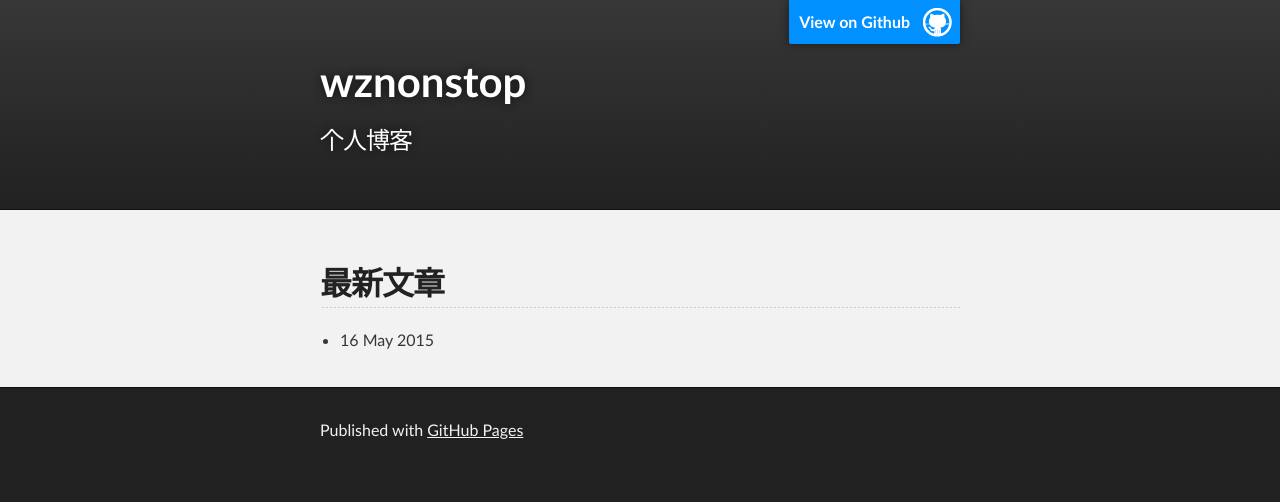
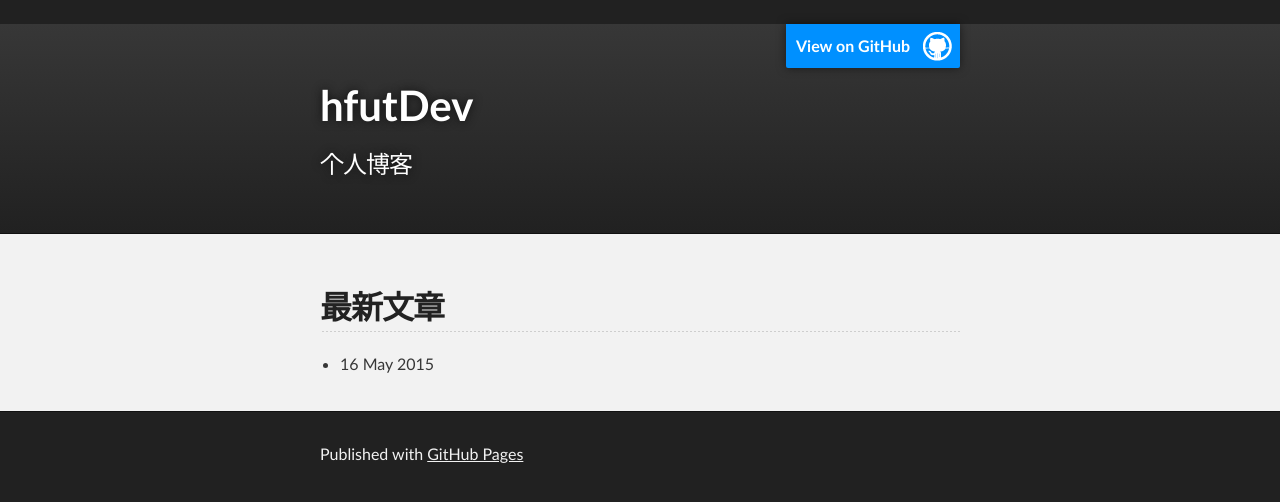
Before and after one commit to wznonstop/wznonstop.github.io, a Jekyll site: the page built from index.md, in a window 1280 px wide. Shown: the top 502 px of the page. Built offline with Jekyll 4.4.1, drawn with Linux system fonts in a browser that asks for light colours.

Commit message:
fix layout

```diff
--- a/_layouts/default.html
+++ b/_layouts/default.html
@@ -1,34 +1,37 @@
 <!DOCTYPE html>
 <html>
 　<head>
-		<meta charset="utf-8" />
-		<meta name="description" content="wznonstop.github.io:personal blog">
-		<link rel="stylesheet" type="text/css" media="screen" href="http://{{ site.baseurl }}/stylesheets/stylesheet.css" />
+    <meta charset='utf-8'>
+    <meta name="description" content="hfutdev.github.io : 技术分享博客">
+
+    <link rel="stylesheet" type="text/css" media="screen" href="http://{{ site.baseurl }}/stylesheets/stylesheet.css">
 　　 <title>{{ page.title }}</title>
 　</head>
   <body>
+
     <!-- HEADER -->
     <div id="header_wrap" class="outer">
       <header class="inner">
-				<a id="forkme_banner" href="https://github.com/wznonstop">View on Github</a>
-				<a id="project_title" href="http://{{ site.baseurl }}">wznonstop</a>
+        <a id="forkme_banner" href="https://github.com/hfutDev">View on GitHub</a>
+
+        <a id="project_title" href="http://{{ site.baseurl }}">hfutDev</a>
         <h2 id="project_tagline">{{ page.title }}</h2>
+
       </header>
     </div>
 
     <!-- MAIN CONTENT -->
     <div id="main_content_wrap" class="outer">
-			<section id="main_content" class=inner>
+      <section id="main_content" class="inner">
         {{ content }}
       </section>
     </div>
 
-		<!-- FOOTER -->
+    <!-- FOOTER  -->
     <div id="footer_wrap" class="outer">
       <footer class="inner">
         <p>Published with <a href="https://pages.github.com">GitHub Pages</a></p>
       </footer>
     </div>
   </body>
-
 </html>
```
Lines whose indentation alone changed are shown as unchanged.
